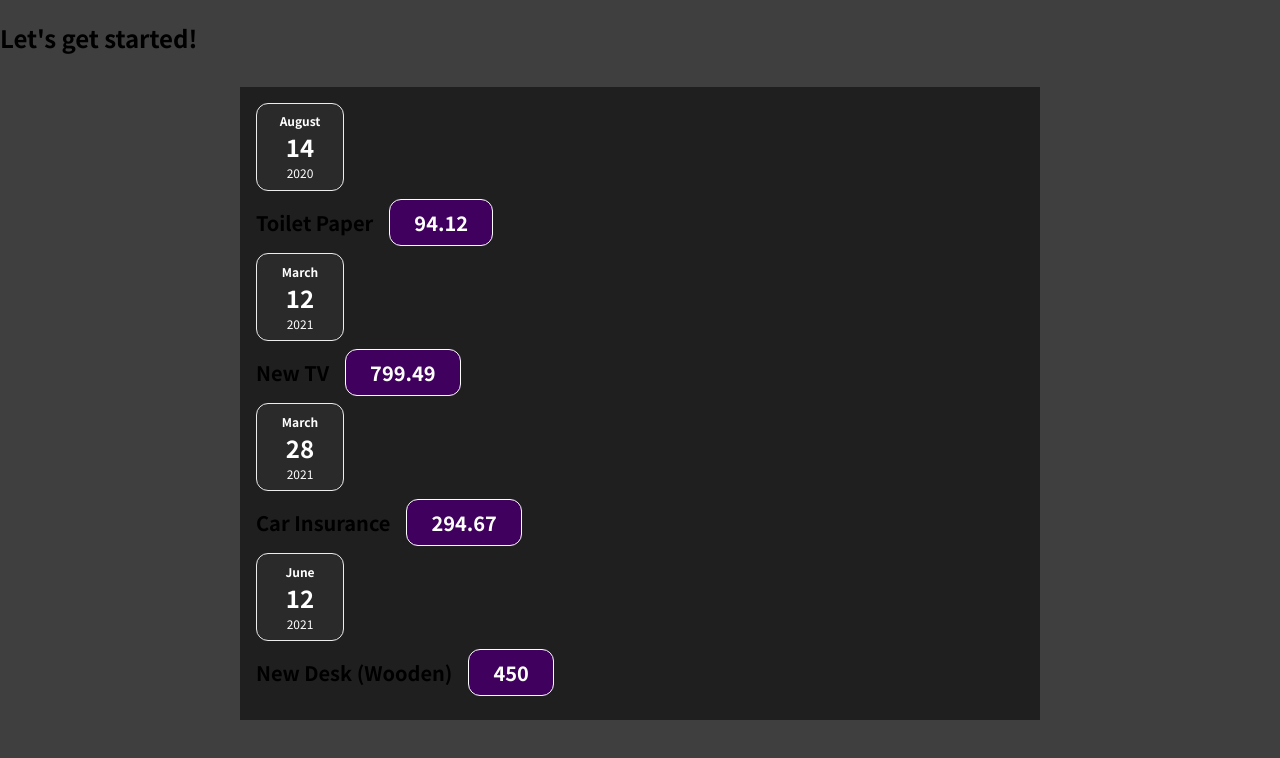
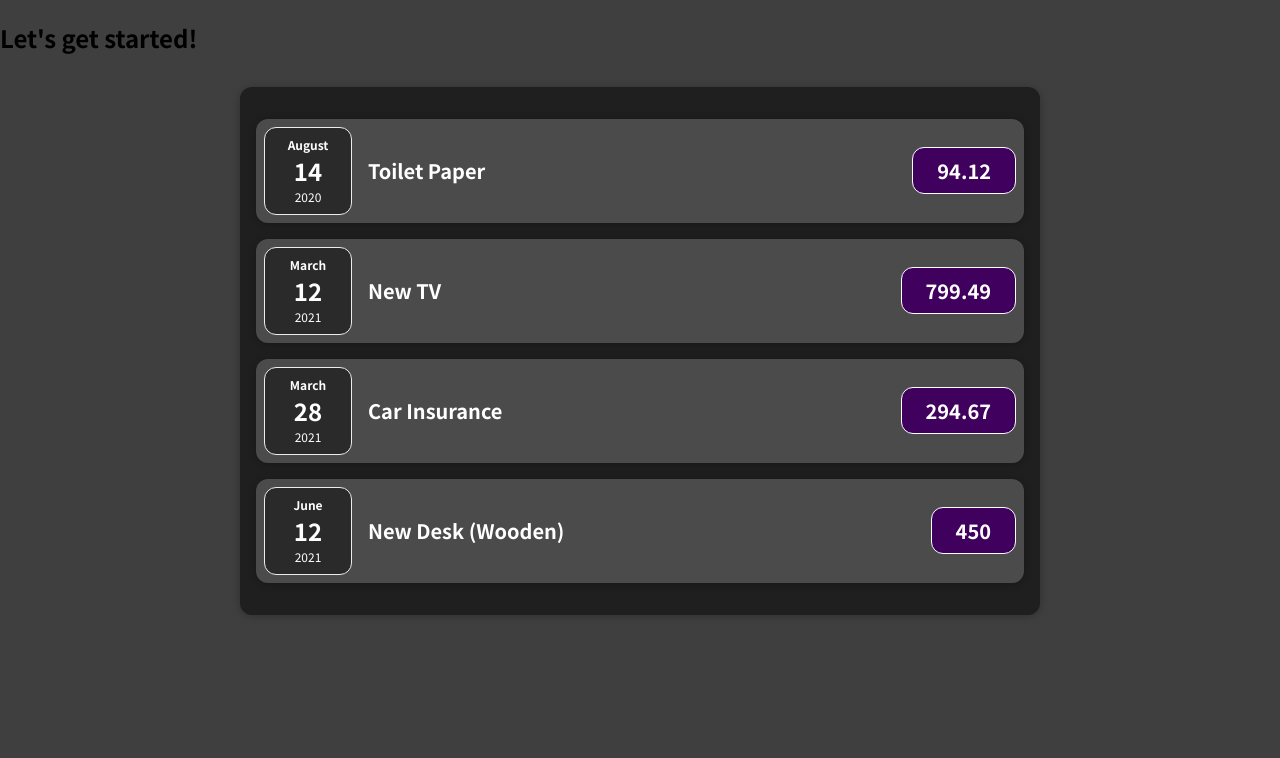
Before and after one commit to Kelvon-Patterson/learn-react, a JavaScript app: page / in a window 1280 px wide. Shown: the top 758 px of the page. Built offline with nearby package versions, Linux system fonts and the light colour scheme.

Commit message:
feat: created custom component card and have wrapper inherit css

```diff
--- a/src/components/Card.js
+++ b/src/components/Card.js
@@ -1,6 +1,6 @@
 import './Card.css';
 function Card(props){
-    const classes = 'card' + props.className;
+    const classes = 'card ' + props.className;
 
     return <div className={classes}>{props.children}</div>
 }
--- a/src/components/ExpenseItem.js
+++ b/src/components/ExpenseItem.js
@@ -1,7 +1,5 @@
 import './ExpenseItem.css';
-import './ExpenseDate';
 import ExpenseDate from "./ExpenseDate";
-import './Card.css'
 import Card from "./Card";
 function ExpenseItem(props){
 
@@ -12,7 +10,8 @@ function ExpenseItem(props){
             <h2>{props.title}</h2>
             <div className="expense-item__price">{props.amount}</div>
         </div>
-    </Card>);
+    </Card>
+    );
 }
 
 export default ExpenseItem; //need to export the file so its usable outside of its home file
--- a/src/components/Expenses.js
+++ b/src/components/Expenses.js
@@ -1,10 +1,11 @@
 import './ExpenseItem';
 import ExpenseItem from "./ExpenseItem";
+import Card from "./Card";
 import './Expenses.css'
 function Expenses(props) {
 
     return (
-        <div className="expenses">
+        <Card className="expenses">
             <ExpenseItem
                 title={props.items[0].title}
                 amount={props.items[0].amount}
@@ -22,7 +23,8 @@ function Expenses(props) {
                 amount={props.items[3].amount}
                 date={props.items[3].date}/>
 
-        </div>);
+        </Card>
+    );
 }
 
 export default Expenses;
```
